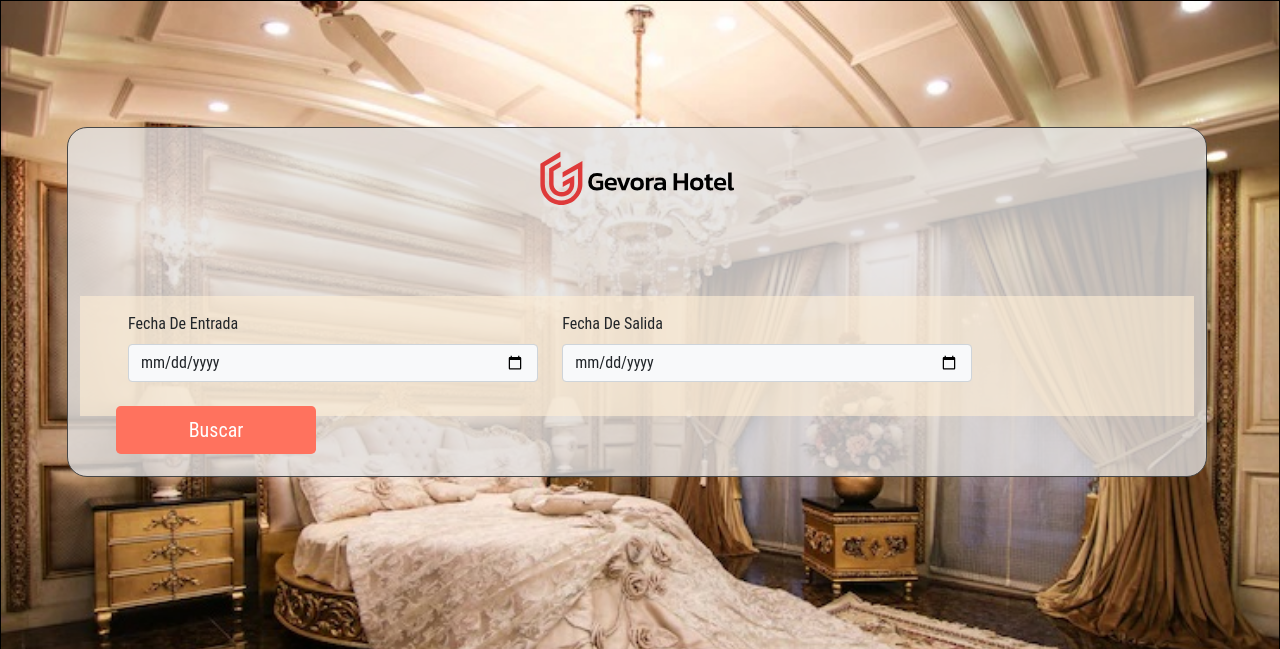
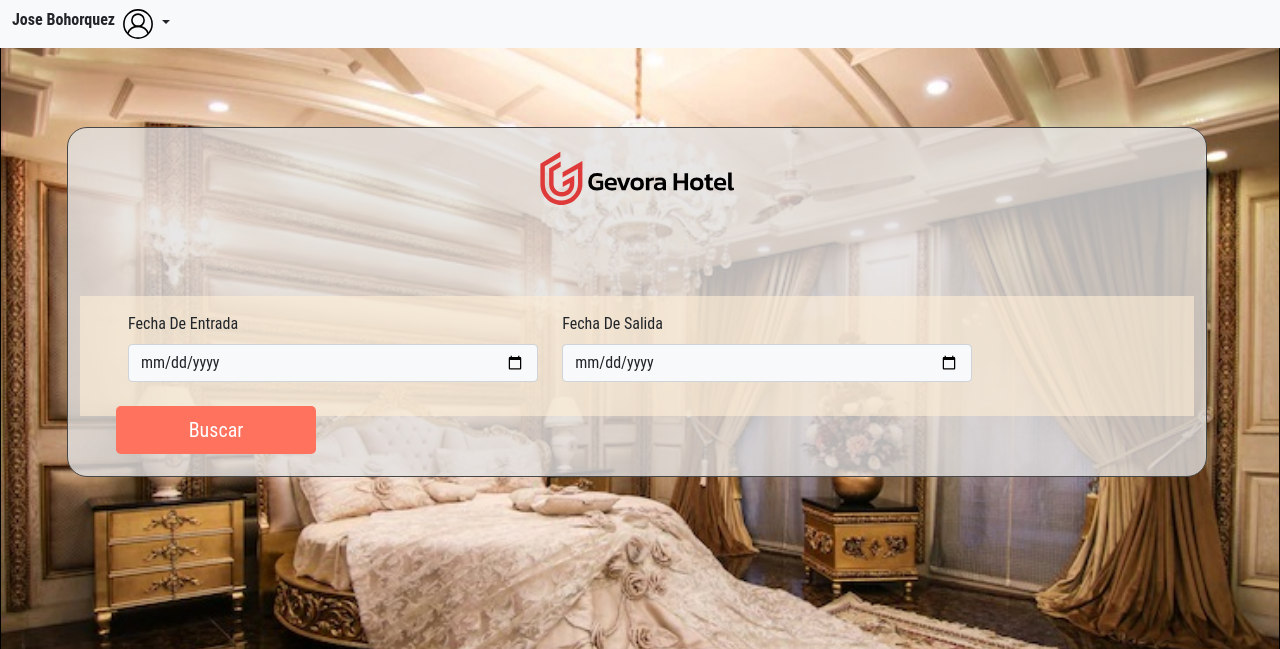
Before and after one commit to NicGual/Pagina-Web-Hotel-Gevora, a Flask app: template templates/reserva.html in a window 1280 px wide. Shown: the top 649 px of the page. Run offline with Flask 2, Linux system fonts and the light colour scheme; a user stored in the database is signed in; the template is opened without the code that fills it: most values are stand-ins (such as "Sample title", 1, 10 or a date in 2020); some libraries are stand-ins or nearby versions.

Commit message:
Reserva y administrar reserva terminado

```diff
--- a/templates/reserva.html
+++ b/templates/reserva.html
@@ -16,6 +16,29 @@
 </head>
 
 <body>
+
+    <nav class="navbar navbar-light bg-light fixed-top">
+        <div class="container-fluid">
+          <form class="d-flex">
+            <p class="nav-item" ><p></p><Strong>{{ current_user.nombre }} &nbsp;</Strong></p>
+            {% if current_user.is_authenticated %}
+                            <!-- <li class="nav-item"><a href="/logout"><button class="btn btn-outline-danger" type="submit" style="font-family: Montserrat"><Strong>{{ current_user.nombre }}</Strong></button></a></li> -->
+                            <!-- <li class="nav-item"><a class="nav-link" href="/logout">Cerrar sesion: {{ current_user.nombre }}</a></li> -->
+                            <div class="dropdown text-end">
+                                <a href="#" class="d-block link-dark text-decoration-none dropdown-toggle" data-bs-toggle="dropdown" aria-expanded="false">
+                                  <img src="{{ url_for('static', filename='assets/user.svg') }}" alt="mdo" width="32" height="32" class="rounded-circle">
+                                </a>
+                                <ul class="dropdown-menu text-small">
+                                    <li><a class="dropdown-item" href="/Mis_reservas">Mis Reservas</a></li>
+                                    <li><hr class="dropdown-divider"></li>
+                                    <li><a class="dropdown-item" href="/logout">Cerrar sesion</a></li>
+                                </ul>
+                              </div>
+                        {% endif %}
+          </form>
+        </div>
+      </nav>
+
     <input id="usuario_activo" name="user_activo" type="hidden" value= "{{ current_user.id }}">
     <main class="reserva-header d-flex justify-content-center align-items-center">
         <div class="container">
```
